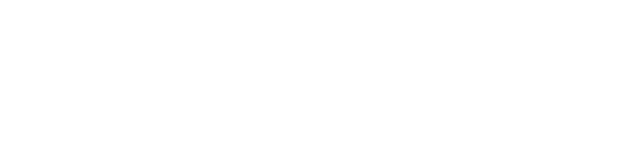
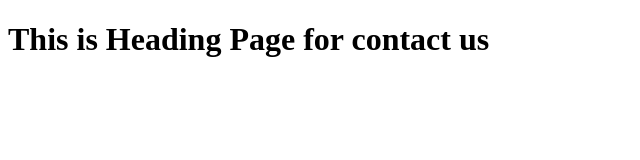
Before and after one commit to averma247/GIT-Command-Example, a plain HTML site: page contact.html in a window 1280 px wide. Shown: the whole page, without its empty margins (0-640 px from the left). Drawn offline with Linux system fonts and the light colour scheme.

Commit message:
updated contact us page.

```diff
--- a/contact.html
+++ b/contact.html
@@ -4,6 +4,7 @@
 	<meta charset="utf-8">
 	<meta name="viewport" content="width=device-width, initial-scale=1">
 	<title>Contact Us</title>
+	<h1>This is Heading Page for contact us</h1>
 </head>
 <body>
 
```
Also changed, not shown: 1 other file.
